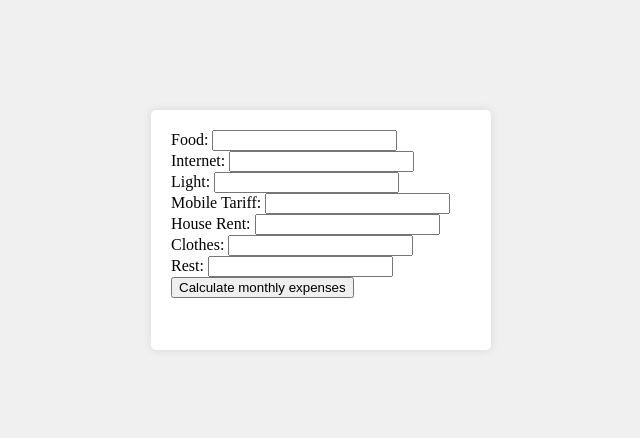
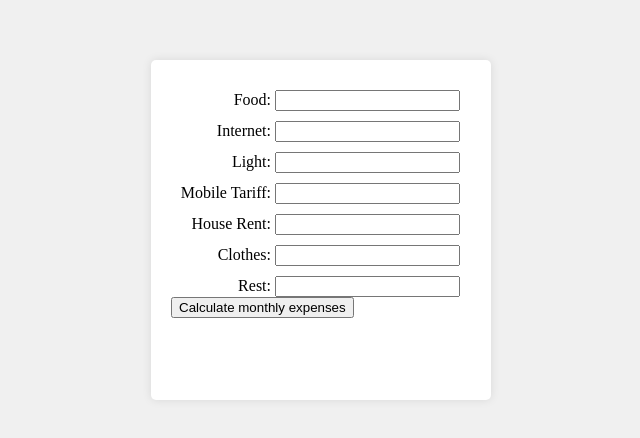
Before and after one commit to OlexandrVaidych/monthly-expenses, a plain HTML site: page index.html in a window 1280 px wide. Shown: the part 170-608 px from the top of the page, without its empty margins (319-959 px from the left). Drawn offline with Linux system fonts and the light colour scheme.

Commit message:
labels aligned

```diff
--- a/index.html
+++ b/index.html
@@ -9,20 +9,34 @@
 <body>
     <div class="container">
         <form>
+            <div class="form-el">
                 <label for="food">Food:</label>
                 <input type="text" id="food" name="food" value=""><br>
+            </div>
+            <div class="form-el">
                 <label for="internet">Internet:</label>
                 <input type="text" id="internet" name="internet" value=""><br>
+            </div>
+            <div class="form-el">
                 <label for="light">Light:</label>
                 <input type="text" id="light" name="light" value=""><br>
+            </div>
+            <div class="form-el">
                 <label for="tariff">Mobile Tariff:</label>
                 <input type="text" id="tariff" name="tariff" value=""><br>
+            </div>
+            <div class="form-el">
                 <label for="house">House Rent:</label>
                 <input type="text" id="house" name="house" value=""><br>
+            </div>
+            <div class="form-el">
                 <label for="clothes">Clothes:</label>
                 <input type="text" id="clothes" name="clothes" value=""><br>
+            </div>
+            <div class="form-el">
                 <label for="rest">Rest:</label>
                 <input type="text" id="rest" name="rest" value=""><br>
+            </div>
             <button>Calculate monthly expenses</button>
           </form>
     </div>
--- a/styles.css
+++ b/styles.css
@@ -9,9 +9,19 @@ body {
 
 .container {
     width: 300px;
-    height: 200px;
+    height: 300px;
     background-color: #ffffff;
     padding: 20px;
     border-radius: 5px;
     box-shadow: 0 0 10px rgba(0, 0, 0, 0.1);
 }
+
+.form-el {
+    margin-top: 10px;
+}
+
+label {
+    display: inline-block;
+    width: 100px;
+    text-align: right;
+}
```
Lines whose indentation alone changed are shown as unchanged.
